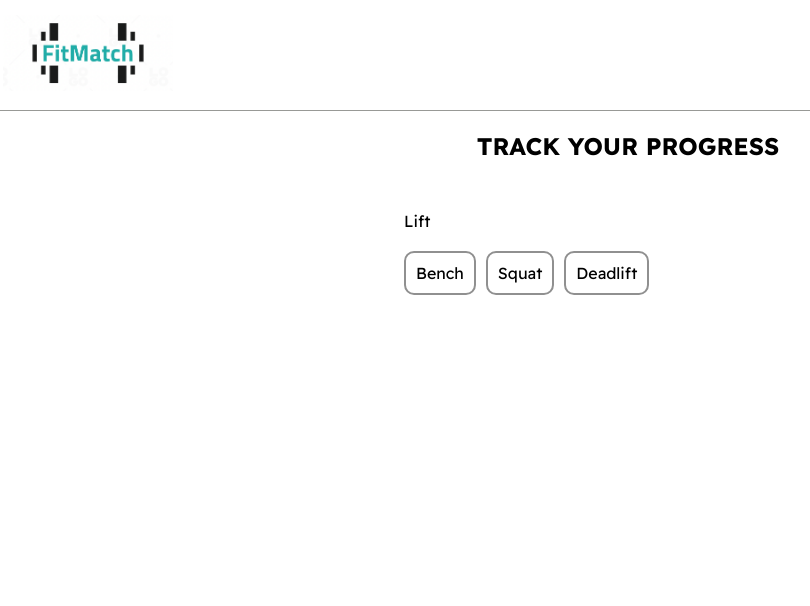
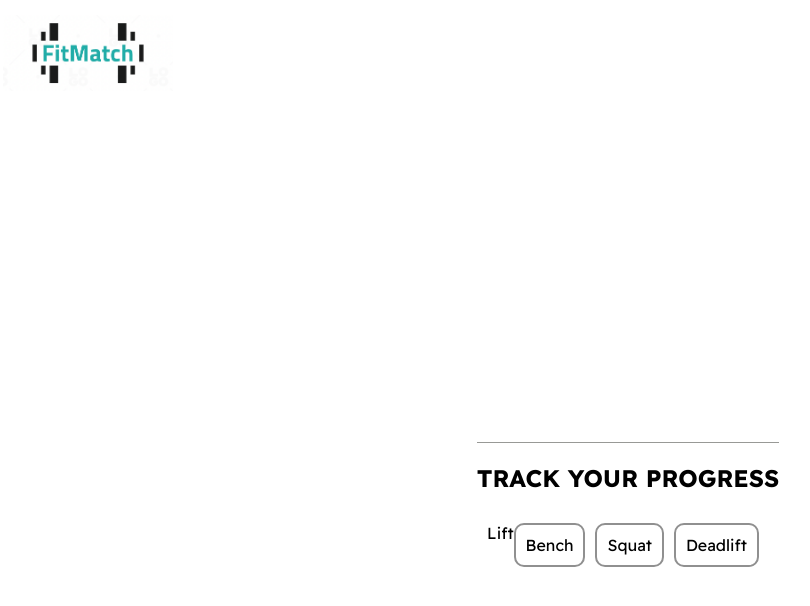
Before and after one commit to krish1925/CS35L-Group-Project, a React (Create React App) app in the folder fit-match/client/: page /tracking in a window 1280 px wide. Shown: the top 606 px of the page, without its empty margins (12-822 px from the left). Built offline with nearby package versions, Linux system fonts and the light colour scheme.

Commit message:
progress on tracking

```diff
--- a/fit-match/client/src/index.css
+++ b/fit-match/client/src/index.css
@@ -449,3 +449,11 @@ td:nth-child(3) {
   display: inline-block;
   margin-right: 10px;
 }
+
+.tracking-container {
+  display: flex;
+  flex-direction: column;
+  align-items: center;
+  justify-content: center;
+  height: 100vh;
+}
--- a/fit-match/client/src/pages/Tracking.js
+++ b/fit-match/client/src/pages/Tracking.js
@@ -1,10 +1,6 @@
-import TinderCard from 'react-tinder-card'
 import { useEffect, useState } from 'react'
 import { useCookies } from 'react-cookie'
-import ChatContainer from '../components/ChatContainer'
 import axios from 'axios'
-import ViewProfile from './Viewprofile'
-import Leaderboard from './Leaderboard'
 import { useNavigate } from 'react-router-dom';
 import Nav from '../components/Nav'
 
@@ -79,6 +75,7 @@ function Tracking() {
                 setShowModal={() => {}}
                 showModal={false}
             />
+            <div className='tracking-container'>
             <div className="onboarding">
                 <h2>TRACK YOUR PROGRESS</h2>
 
@@ -86,7 +83,7 @@ function Tracking() {
 
 
 
-                   <section>
+
                         <label>Lift</label>
                         <div className="multiple-input-container">
                             <input
@@ -117,13 +114,13 @@ function Tracking() {
                             />
                             <label htmlFor="deadlift">Deadlift</label>
                         </div>
-                        </section>
+
 
 
 
                 </form>
 
-            </div>
+            </div></div>
         </>
     );
 }
```
